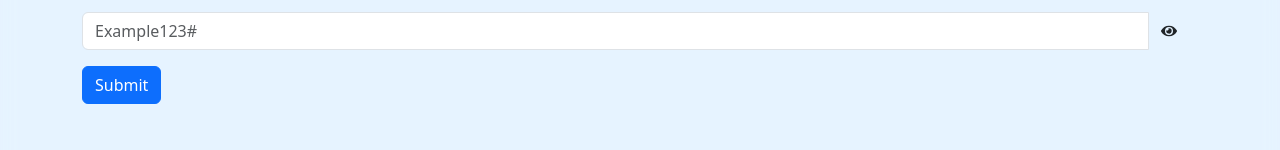
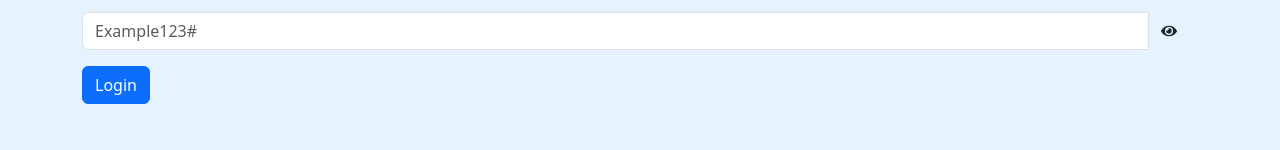
Before and after one commit to SamdeepSharma/TIET-Placement-Portal-SE-Project, a React (Vite) app: page /login in a window 1280 px wide. Shown: the part 248-398 px from the top of the page. Built offline with nearby package versions, Linux system fonts and the light colour scheme.

Commit message:
updated login page buttons

```diff
--- a/src/components/Login.jsx
+++ b/src/components/Login.jsx
@@ -140,7 +140,7 @@
         {errors.password && <div className="invalid-feedback">{errors.password.message}</div>}
       </div>
 
-      <button type="submit" className="btn btn-primary">Submit</button>
+      <button type="submit" className="btn btn-primary">Login</button>
     </form>
 
     <div>
```
